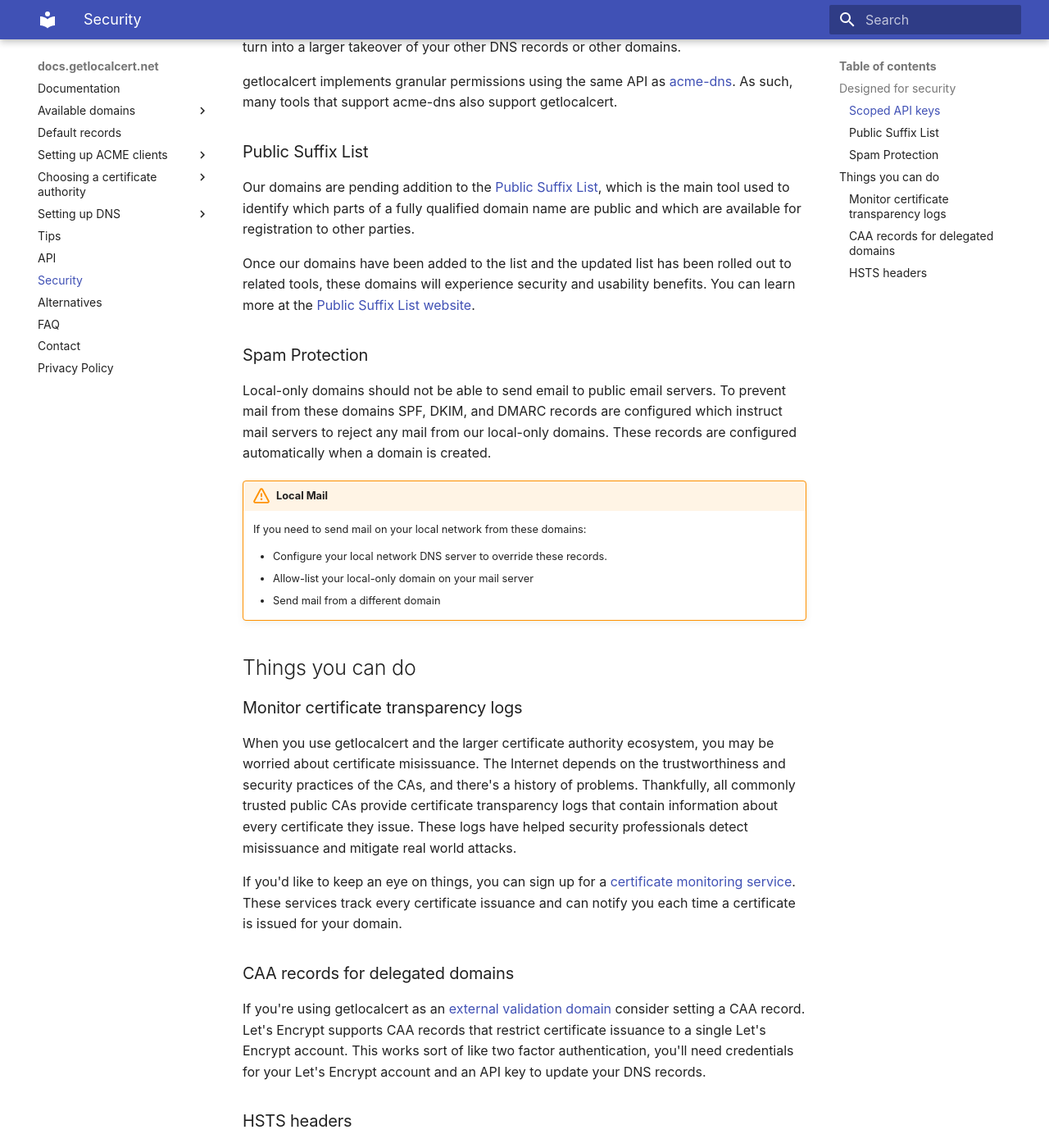
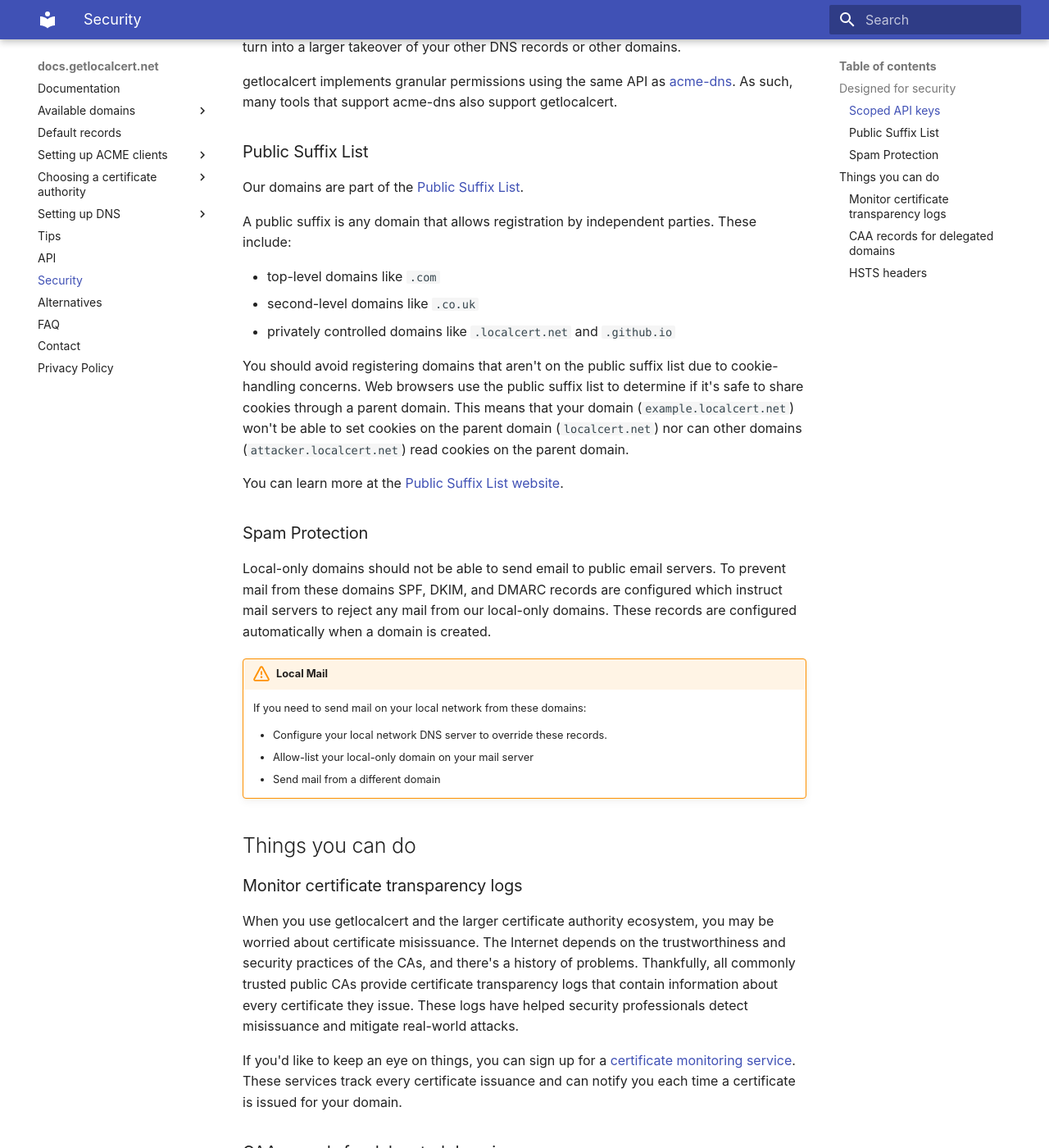
Before and after one commit to getlocalcert/docs, an MkDocs documentation site: the page built from website/docs/security.md, in a window 1280 px wide and 1400 px high, scrolled down 417 px. Shown: the whole window at 82% size. Built offline with MkDocs 1.6.1 and Material for MkDocs 9.7.7, drawn with Linux system fonts in a browser that asks for light colours; some of the changed text lies outside the part shown.

Commit message:
added to PSL

```diff
--- a/website/docs/security.md
+++ b/website/docs/security.md
@@ -7,12 +7,12 @@ summary: Security features and security model of getlocalcert.net
 
 ## Designed for security
 
-Here's a number of ways getlocalcert's design protects your domain.
+Here are several ways getlocalcert's design protects your domain.
 
 ### Scoped API keys
 
 Every web application using ACME DNS-01 will need an API key to update its `_acme-challenge` TXT record during the certificate issuance process.
-While many DNS APIs provide API keys with overly broad scope, getlocalcert API keys are scoped to a single subdomain and may only update the `_acme-challenge` TXT record.
+While many DNS APIs provide API keys with an overly broad scope, getlocalcert API keys are scoped to a single subdomain and may only update the `_acme-challenge` TXT record.
 This ensures that a security issue compromising the API keys of a single web application you manage cannot turn into a larger takeover of your other DNS records or other domains.
 
 getlocalcert implements granular permissions using the same API as [acme-dns](https://www.eff.org/deeplinks/2018/02/technical-deep-dive-securing-automation-acme-dns-challenge-validation).
@@ -20,9 +20,20 @@ As such, many tools that support acme-dns also support getlocalcert.
 
 ### Public Suffix List
 
-Our domains are pending addition to the [Public Suffix List](https://publicsuffix.org/), which is the main tool used to identify which parts of a fully qualified domain name are public and which are available for registration to other parties.
+Our domains are part of the [Public Suffix List](https://publicsuffix.org/).
 
-Once our domains have been added to the list and the updated list has been rolled out to related tools, these domains will experience security and usability benefits. You can learn more at the [Public Suffix List website](https://publicsuffix.org/).
+A public suffix is any domain that allows registration by independent parties.
+These include:
+
+* top-level domains like `.com`
+* second-level domains like `.co.uk`
+* privately controlled domains like `.localcert.net` and `.github.io`
+
+You should avoid registering domains that aren't on the public suffix list due to cookie-handling concerns.
+Web browsers use the public suffix list to determine if it's safe to share cookies through a parent domain.
+This means that your domain (`example.localcert.net`) won't be able to set cookies on the parent domain (`localcert.net`) nor can other domains (`attacker.localcert.net`) read cookies on the parent domain.
+
+You can learn more at the [Public Suffix List website](https://publicsuffix.org/).
 
 ### Spam Protection
 
@@ -47,7 +58,7 @@ These records are configured automatically when a domain is created.
 When you use getlocalcert and the larger certificate authority ecosystem, you may be worried about certificate misissuance.
 The Internet depends on the trustworthiness and security practices of the CAs, and there's a history of problems.
 Thankfully, all commonly trusted public CAs provide certificate transparency logs that contain information about every certificate they issue.
-These logs have helped security professionals detect misissuance and mitigate real world attacks.
+These logs have helped security professionals detect misissuance and mitigate real-world attacks.
 
 If you'd like to keep an eye on things, you can sign up for a [certificate monitoring service](https://certificate.transparency.dev/monitors/).
 These services track every certificate issuance and can notify you each time a certificate is issued for your domain.
@@ -56,7 +67,7 @@ These services track every certificate issuance and can notify you each time a c
 
 If you're using getlocalcert as an [external validation domain](/tips/validation-domain/) consider setting a CAA record.
 Let's Encrypt supports CAA records that restrict certificate issuance to a single Let's Encrypt account.
-This works sort of like two factor authentication, you'll need credentials for your Let's Encrypt account and an API key to update your DNS records.
+This works sort of like two-factor authentication, you'll need credentials for your Let's Encrypt account and an API key to update your DNS records.
 
 
 ### HSTS headers
```
Also changed, not shown: website/docs/faq.md (+8 -9 lines).
